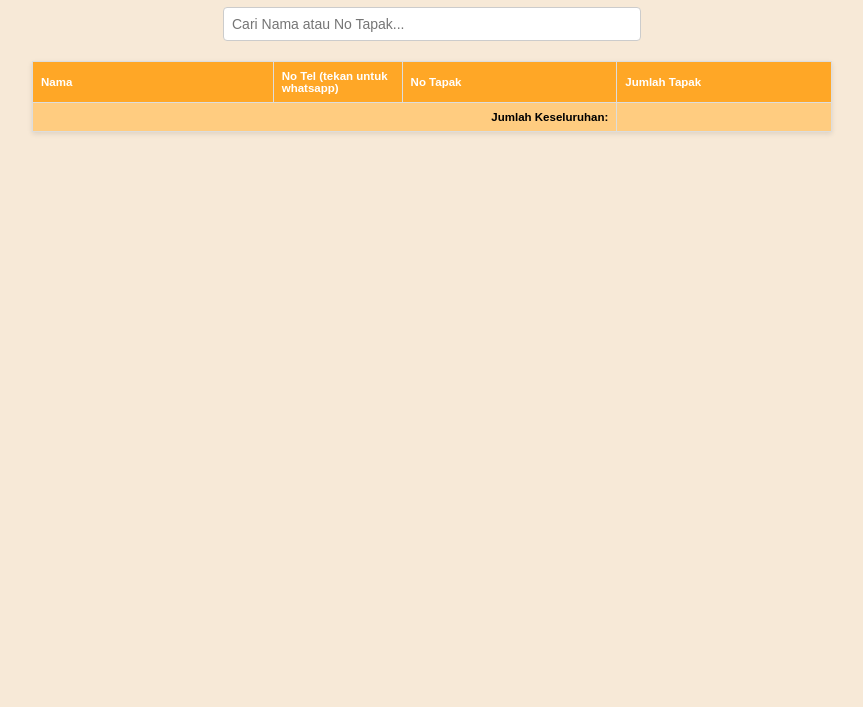
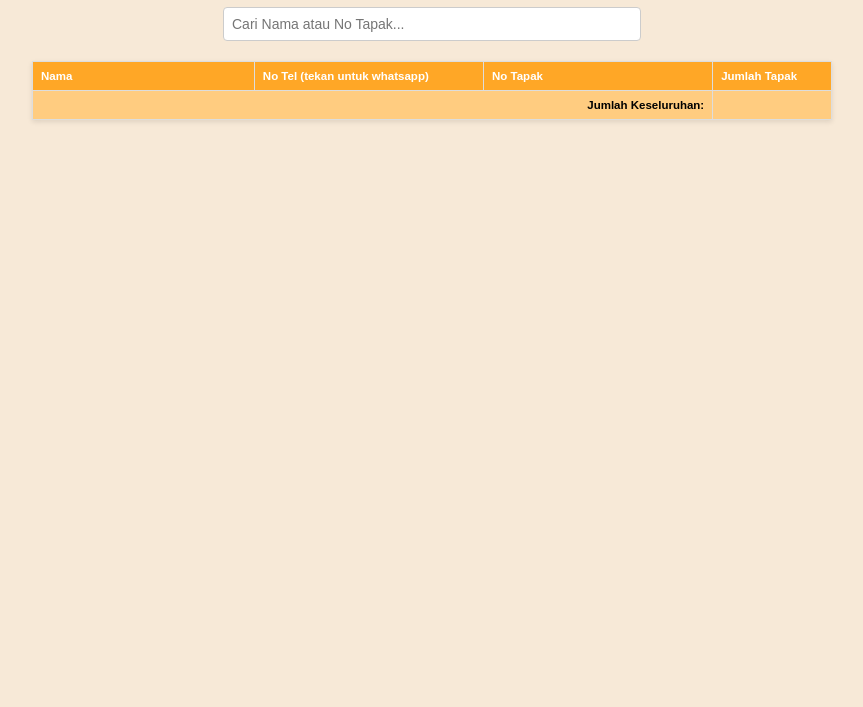
Before and after one commit to kamarul95-cloud/Bazar-Aidilfitri-BT6, a plain HTML site: page index.html in a window 1280 px wide. Shown: the part 93-800 px from the top of the page, without its empty margins (208-1071 px from the left). Drawn offline with Linux system fonts and the light colour scheme; no server answers.

Commit message:
index.html

```diff
--- a/index.html
+++ b/index.html
@@ -51,10 +51,10 @@
     th:nth-child(2), td:nth-child(2) {
       width: 29%;
     }
-    th:nth-child(2), td:nth-child(2) {
+    th:nth-child(3), td:nth-child(3) {
       width: 29%;
     }
-    th:nth-child(2), td:nth-child(2) {
+    th:nth-child(4), td:nth-child(4) {
       width: 14%;
     }
     th {
```
